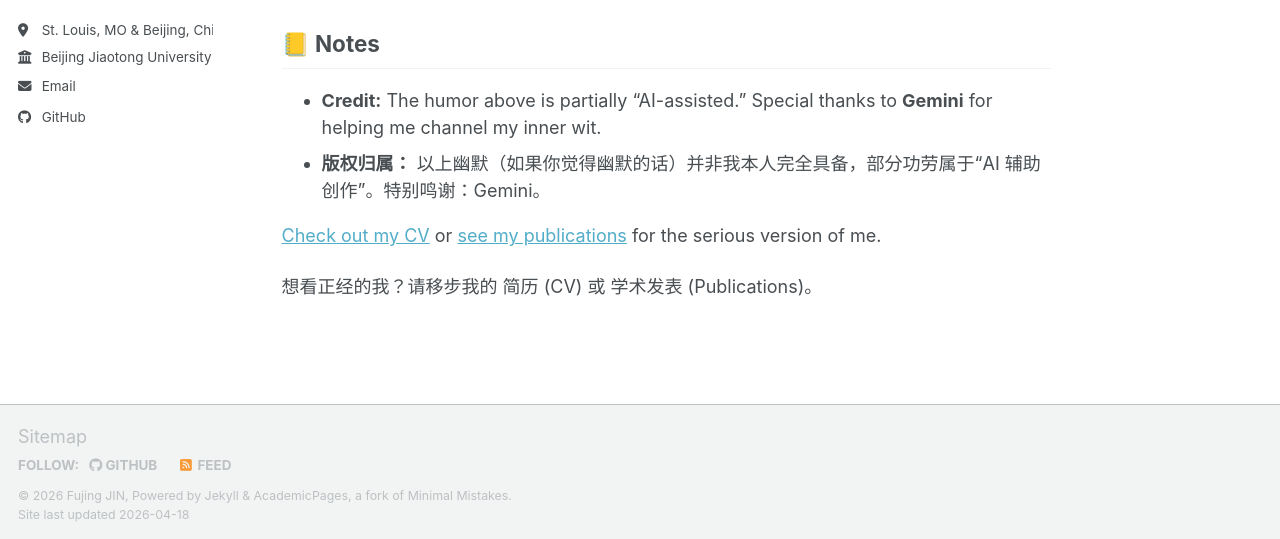
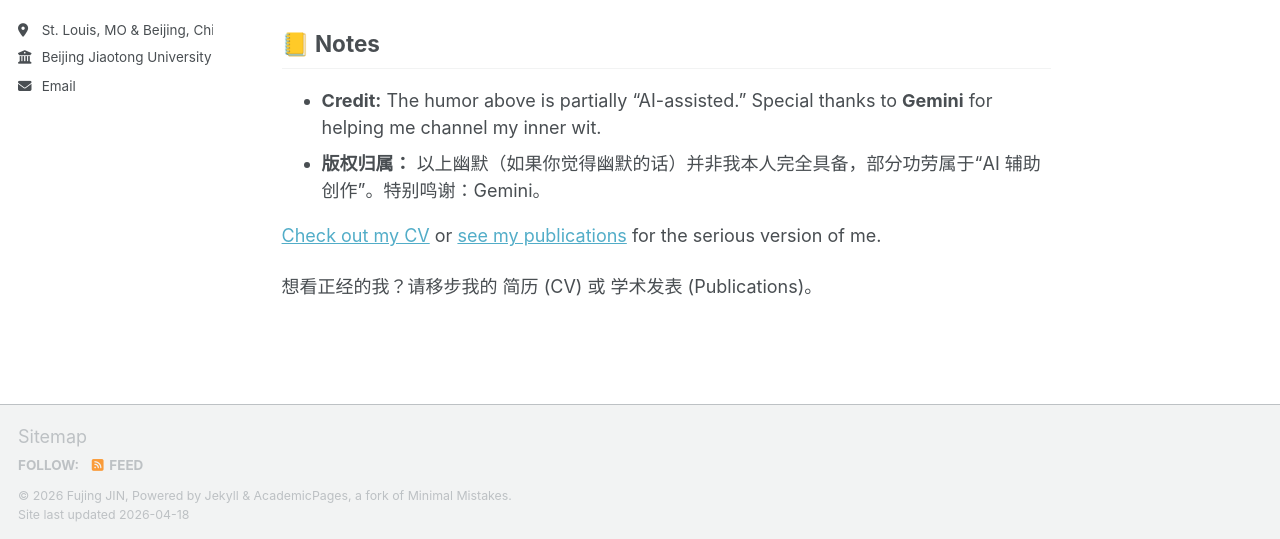
Before and after one commit to Fujing-JIN/Fujing-JIN.github.io, a Jekyll site: the page built from _pages/about.md, in a window 1280 px wide and 900 px high, scrolled down 3333 px. Shown: the part 358-897 px from the top of the window. Built offline with Jekyll 4.4.1, drawn with Linux system fonts in a browser that asks for light colours; a script bundle is joined from its source files by our own code; library files that are not in the unit come from our copies.

Commit message:
Update _config.yml

```diff
--- a/_config.yml
+++ b/_config.yml
@@ -25,7 +25,7 @@ author:
   #orcid            : "https://orcid.org/0000-0000-0000-0000"
 
   # Repositories and social media
-  github           : "fujing-jin"
+  #github           : "fujing-jin"
   #linkedin         :
 
 # Publication Category Settings
@@ -34,6 +34,7 @@ publication_category:
     title: 'Journal Articles'
   working_papers:
     title: 'Working Papers'
+
 
 # Site Settings
 teaser                   :
```
